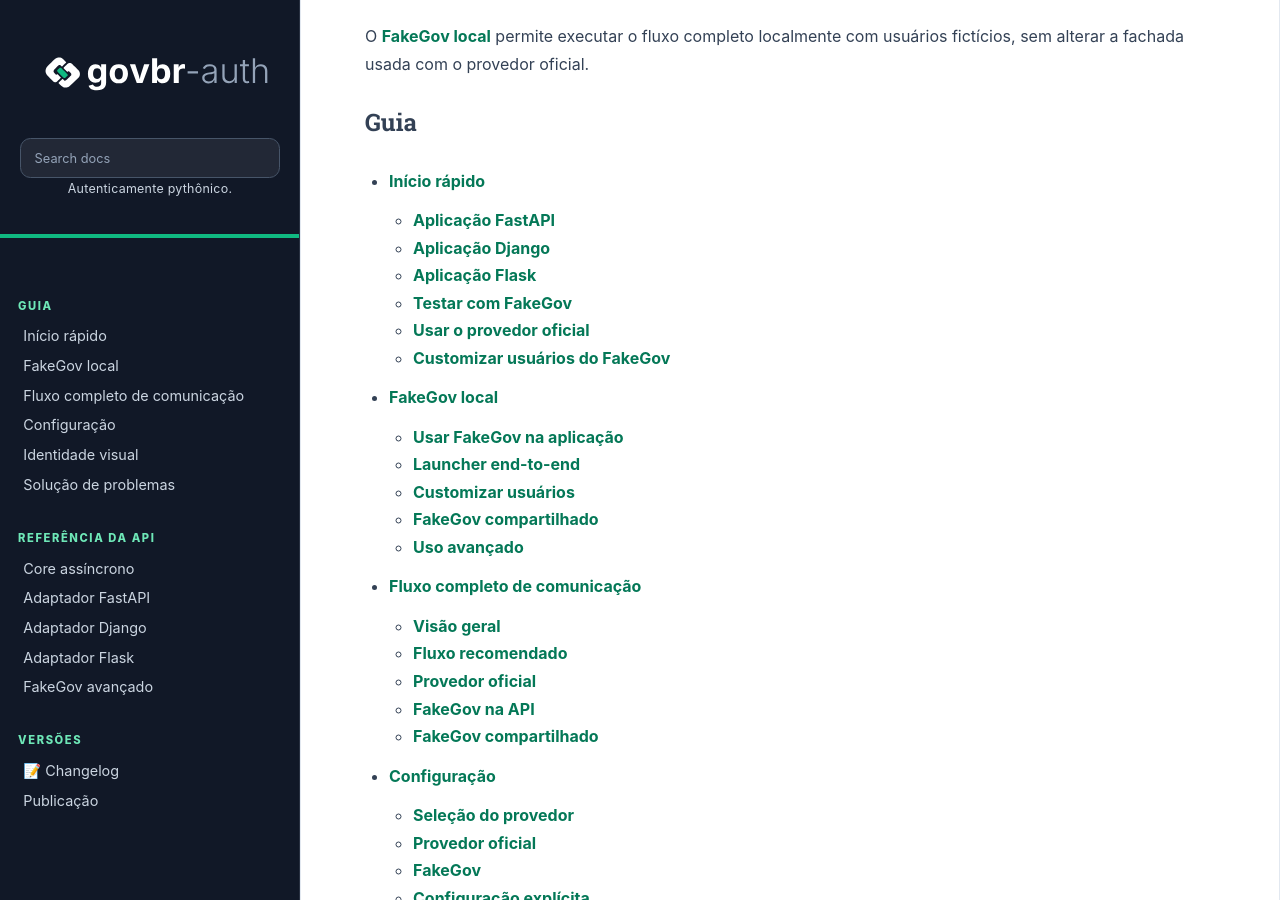
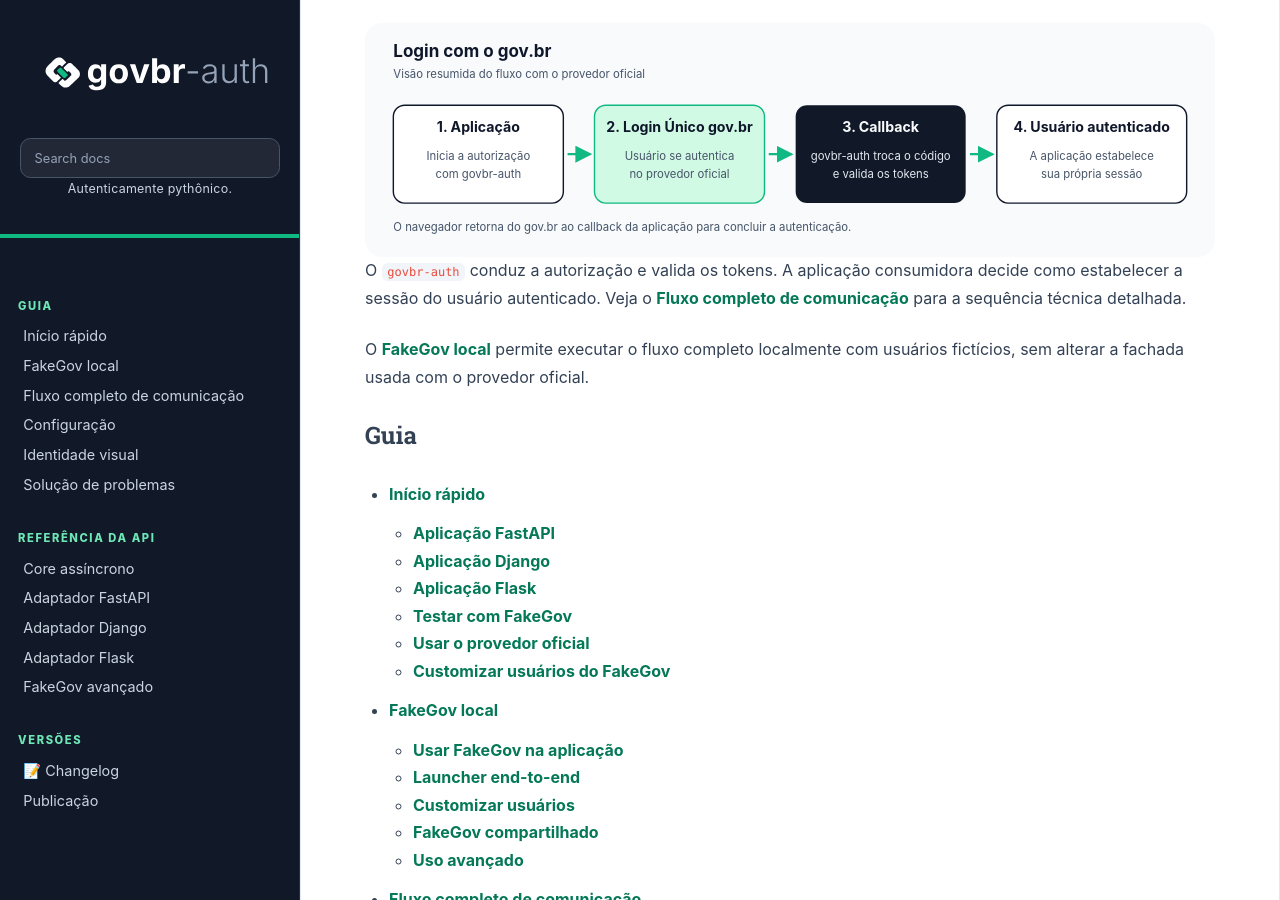
Before and after one commit to cereja-project/govbr_auth, a Sphinx documentation site: the page built from docs/index.rst, in a window 1280 px wide and 900 px high, scrolled down 601 px. Built offline with Sphinx 7.4.7 and the Read the Docs theme 3.1.0, drawn with Linux system fonts in a browser that asks for light colours; some web fonts are replaced.

Commit message:
docs: illustrate official login on homepage

```diff
--- a/docs/index.rst
+++ b/docs/index.rst
@@ -13,6 +13,14 @@
 ``GOVBR_TRANSACTION_SECRET``. O envelope Fernet tem TTL e carrega os vínculos
 de PKCE e nonce. O ``state`` não é um registro de uso único; o replay é
 rejeitado pelo authorization code de uso único no provedor.
+
+.. image:: media/official-login-flow.svg
+   :alt: A aplicação inicia o login no gov.br; o navegador retorna ao callback, o govbr-auth valida a autenticação e a aplicação estabelece sua sessão.
+   :align: center
+
+O ``govbr-auth`` conduz a autorização e valida os tokens. A aplicação
+consumidora decide como estabelecer a sessão do usuário autenticado.
+Veja o :doc:`guide/communication-flow` para a sequência técnica detalhada.
 
 O :doc:`guide/fake-mode` permite executar o fluxo completo localmente com
 usuários fictícios, sem alterar a fachada usada com o provedor oficial.
```
Also changed, not shown: docs/media/official-login-flow.svg (added).
